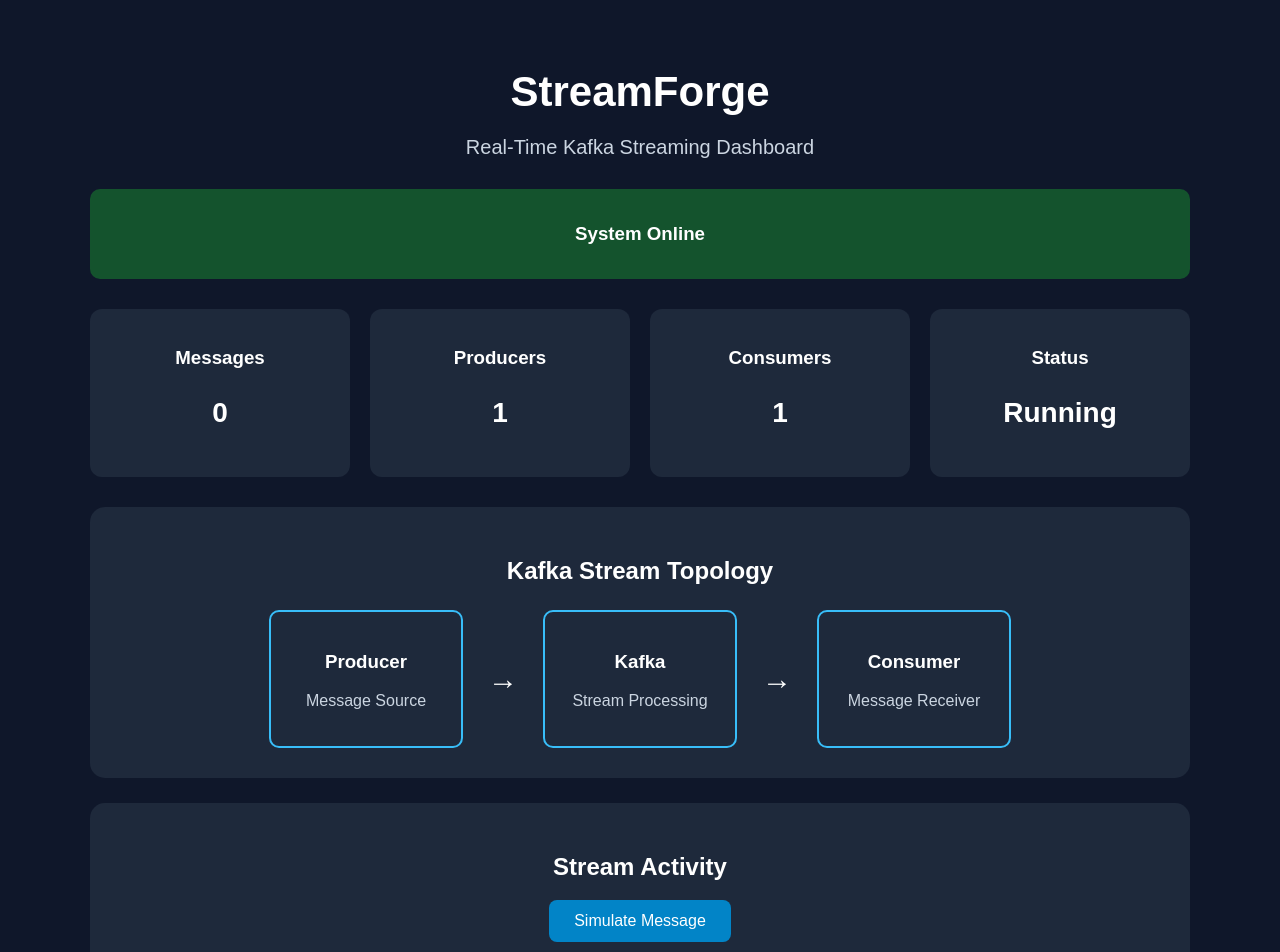
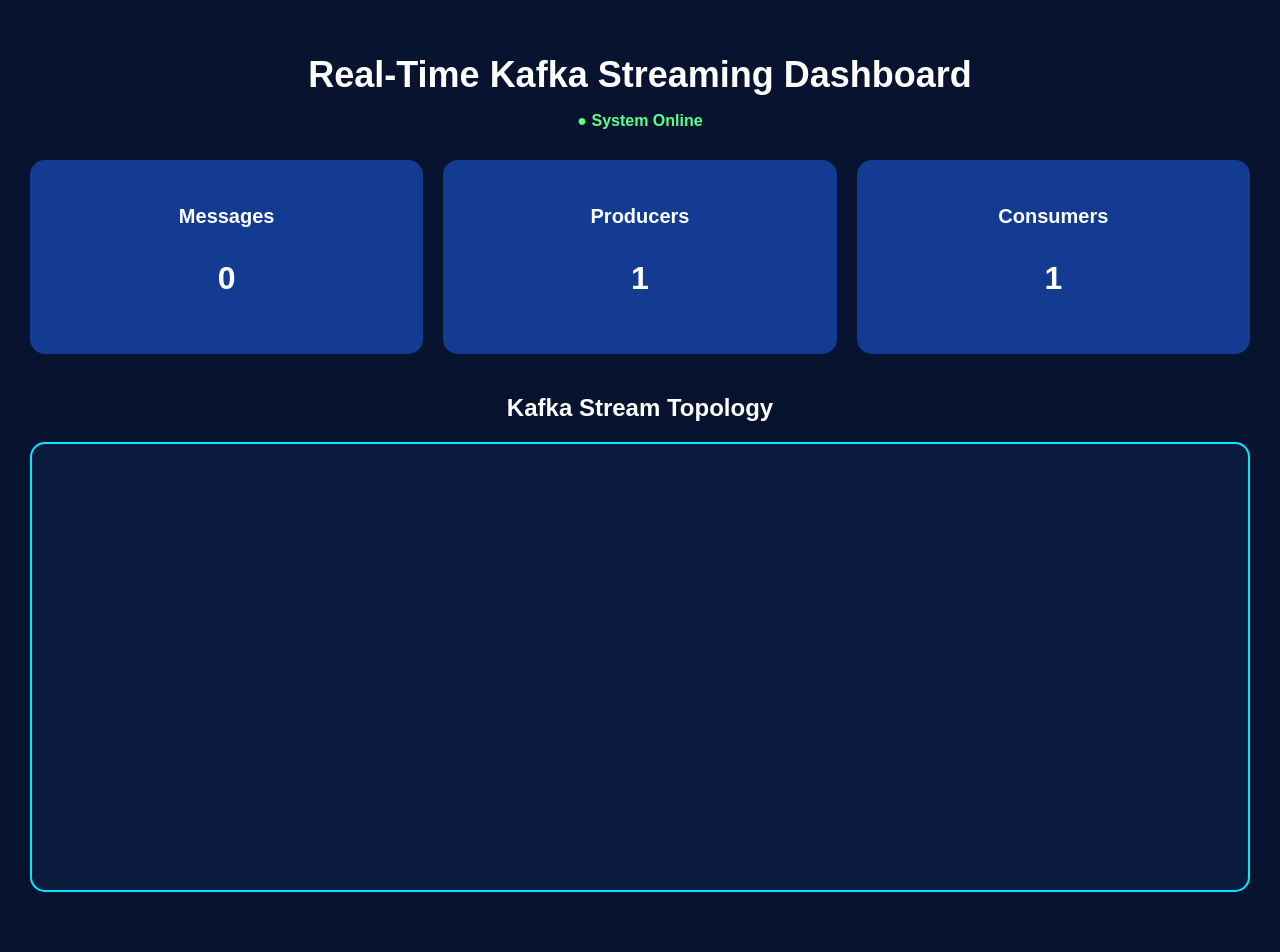
Before and after one commit to ZoyaTabassum/StreamForge, a React app in the folder frontend/: page / in a window 1280 px wide. Shown: the top 952 px of the page. Built offline with nearby package versions, Linux system fonts and the light colour scheme; the HTML template or start-up script is replaced by a standard one.

Commit message:
Create StreamForge dashboard layout

```diff
--- a/frontend/src/App.jsx
+++ b/frontend/src/App.jsx
@@ -1,28 +1,19 @@
-import { useState } from "react";
+import "./index.css";
 
 function App() {
-  const [messages, setMessages] = useState(0);
+  return (
+    <div className="dashboard">
 
-  const handleSimulateMessage = () => {
-    setMessages(messages + 1);
-  };
+      <header className="dashboard-header">
+        <h1>Real-Time Kafka Streaming Dashboard</h1>
+        <p className="status">● System Online</p>
+      </header>
 
-  return (
-    <div className="app">
-      <h1>StreamForge</h1>
+      <section className="stats">
 
-      <p className="subtitle">
-        Real-Time Kafka Streaming Dashboard
-      </p>
-
-      <div className="status">
-        <h3>System Online</h3>
-      </div>
-
-      <div className="stats">
         <div className="stat-card">
           <h3>Messages</h3>
-          <p>{messages}</p>
+          <p>0</p>
         </div>
 
         <div className="stat-card">
@@ -35,48 +26,24 @@ function App() {
           <p>1</p>
         </div>
 
-        <div className="stat-card">
-          <h3>Status</h3>
-          <p>Running</p>
-        </div>
-      </div>
+      </section>
 
-      <div className="card">
+      <section className="topology-section">
         <h2>Kafka Stream Topology</h2>
 
-        <div className="topology">
-          <div className="node">
-            <h3>Producer</h3>
-            <p>Message Source</p>
-          </div>
+        <div className="topology-container">
+          {/* Your React Flow component goes here */}
+        </div>
+      </section>
 
-          <span>→</span>
-
-          <div className="node">
-            <h3>Kafka</h3>
-            <p>Stream Processing</p>
-          </div>
-
-          <span>→</span>
-
-          <div className="node">
-            <h3>Consumer</h3>
-            <p>Message Receiver</p>
-          </div>
-        </div>
-      </div>
-
-      <div className="card">
+      <section className="activity-section">
         <h2>Stream Activity</h2>
 
-        <button onClick={handleSimulateMessage}>
-          Simulate Message
-        </button>
+        <button>Simulate Message</button>
 
-        <p className="activity">
-          Messages received: {messages}
-        </p>
-      </div>
+        <p>Messages received: 0</p>
+      </section>
+
     </div>
   );
 }
--- a/frontend/src/index.css
+++ b/frontend/src/index.css
@@ -1,101 +1,99 @@
+* {
+  box-sizing: border-box;
+}
+
 body {
   margin: 0;
   font-family: Arial, sans-serif;
-  background: #0f172a;
+  background: #07132f;
   color: white;
 }
 
-.app {
-  max-width: 1100px;
-  margin: auto;
-  padding: 40px 20px;
-  text-align: center;
+.dashboard {
+  min-height: 100vh;
+  padding: 30px;
 }
 
-h1 {
-  font-size: 42px;
+.dashboard-header {
+  text-align: center;
+  margin-bottom: 30px;
+}
+
+.dashboard-header h1 {
+  font-size: 36px;
   margin-bottom: 10px;
 }
 
-.subtitle {
-  font-size: 20px;
-  color: #cbd5e1;
-}
-
 .status {
-  margin: 30px 0;
-  padding: 15px;
-  background: #14532d;
-  border-radius: 10px;
+  color: #5cff8d;
+  font-weight: bold;
 }
 
 .stats {
   display: grid;
-  grid-template-columns: repeat(4, 1fr);
+  grid-template-columns: repeat(3, 1fr);
   gap: 20px;
-  margin-bottom: 30px;
+  margin-bottom: 40px;
 }
 
 .stat-card {
-  background: #1e293b;
-  padding: 20px;
-  border-radius: 12px;
+  background: #123b91;
+  padding: 25px;
+  border-radius: 15px;
+  text-align: center;
 }
 
 .stat-card h3 {
-  margin-bottom: 10px;
+  font-size: 20px;
 }
 
 .stat-card p {
-  font-size: 28px;
+  font-size: 32px;
   font-weight: bold;
 }
 
-.card {
-  background: #1e293b;
-  padding: 30px;
-  margin-bottom: 25px;
-  border-radius: 15px;
+.topology-section {
+  margin-bottom: 40px;
 }
 
-.topology {
-  display: flex;
-  align-items: center;
-  justify-content: center;
-  gap: 25px;
-  margin-top: 25px;
+.topology-section h2,
+.activity-section h2 {
+  text-align: center;
+  margin-bottom: 20px;
 }
 
-.node {
-  padding: 20px;
-  min-width: 150px;
-  border: 2px solid #38bdf8;
-  border-radius: 10px;
+.topology-container {
+  height: 450px;
+  border: 2px solid #00eaff;
+  border-radius: 15px;
+  background: #0a1b3d;
 }
 
-.node p {
-  color: #cbd5e1;
+.activity-section {
+  text-align: center;
+  padding: 30px;
 }
 
-.topology span {
-  font-size: 30px;
-}
-
-button {
+.activity-section button {
   padding: 12px 25px;
-  font-size: 16px;
   border: none;
   border-radius: 8px;
-  background: #0284c7;
+  background: #22c7e8;
   color: white;
+  font-size: 16px;
   cursor: pointer;
 }
 
-button:hover {
-  background: #0369a1;
+@media (max-width: 768px) {
+  .stats {
+    grid-template-columns: 1fr;
+  }
+
+  .dashboard {
+    padding: 15px;
+  }
+
+  .dashboard-header h1 {
+    font-size: 26px;
+  }
 }
-
-.activity {
-  margin-top: 20px;
-  color: #cbd5e1;
-}
```
